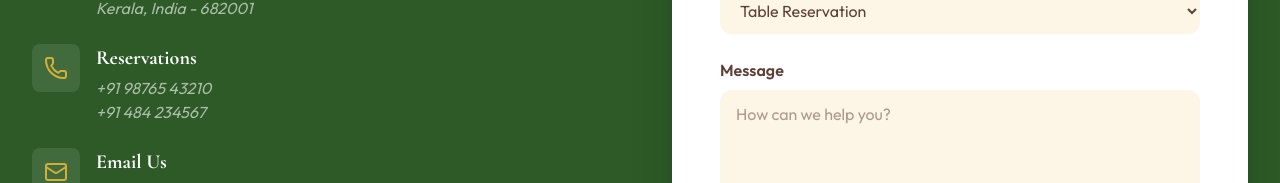
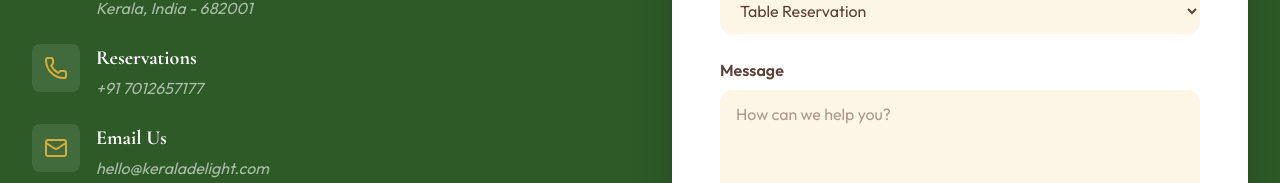
Before and after one commit to aispeaksfinance-wq/the-unique-kerala-hotel, a React (Vite) app: page / in a window 1280 px wide. Shown: the part 4590-4773 px from the top of the page. Built offline with nearby package versions, Linux system fonts and the light colour scheme.

Commit message:
feat: add new `Contact` component with contact information, a message form, and social media links.

```diff
--- a/src/components/Contact.tsx
+++ b/src/components/Contact.tsx
@@ -37,7 +37,7 @@ const Contact = () => {
                                 </div>
                                 <div>
                                     <h4 className="font-bold text-xl mb-1">Reservations</h4>
-                                    <p className="text-white/60 italic">+91 98765 43210<br />+91 484 234567</p>
+                                    <p className="text-white/60 italic">+91 7012657177</p>
                                 </div>
                             </div>
 
```
